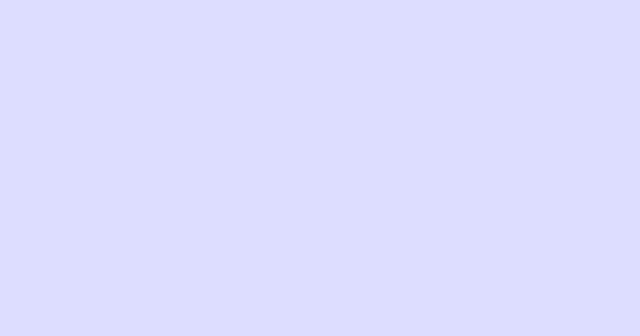
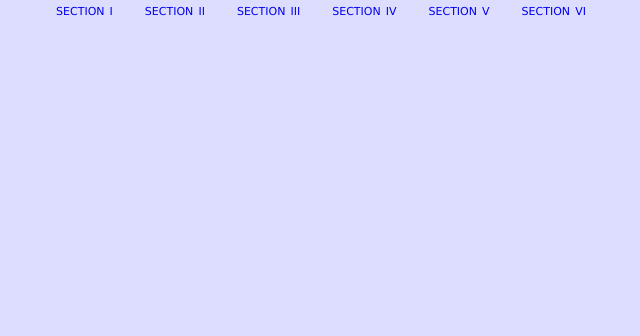
Before and after one commit to crashDeltaGbg/css-scrolling, a plain HTML site: page index.html in a window 1280 px wide. Shown: the top 336 px of the page, without its empty margins (319-959 px from the left). Drawn offline with Linux system fonts and the light colour scheme.

Commit message:
style scrollbar, add smooth scrolling

```diff
--- a/index.html
+++ b/index.html
@@ -9,22 +9,32 @@
 </head>
 <body>
   <main>
+    <header>
+      <menu>
+        <li><a href="#section-1">section i</a></li>
+        <li><a href="#section-2">section ii</a></li>
+        <li><a href="#section-3">section iii</a></li>
+        <li><a href="#section-4">section iv</a></li>
+        <li><a href="#section-5">section v</a></li>
+        <li><a href="#section-6">section vi</a></li>
+      </menu>
+    </header>
     <section id="section-1">
       <h1>Hello</h1>
     </section>
     <section id="section-2">
       <h1>World!</h1>
     </section>
-    <section>
+    <section id="section-3">
       <h1>How</h1>
     </section>
-    <section>
+    <section id="section-4">
       <h1>Are</h1>
     </section>
-    <section>
+    <section id="section-5">
       <h1>We</h1>
     </section>
-    <section>
+    <section id="section-6">
       <h1>Today?</h1>
     </section>
   </main>
--- a/style.css
+++ b/style.css
@@ -3,6 +3,15 @@
 *::after {
   box-sizing: border-box;
   border-collapse: collapse;
+}
+
+:root {
+  scrollbar-color: #dfd #ddf;
+  scrollbar-width: thin;
+}
+
+html {
+  scroll-behavior: smooth;
 }
 
 html,
@@ -15,10 +24,39 @@ body {
   margin: 0;
 }
 
+main {
+  scroll-snap-stop: always;
+  scroll-snap-type: y mandatory;
+}
+
+header {
+  backdrop-filter: blur;
+  position: fixed;
+  width: 100%;
+  z-index: 10;
+}
+
+menu {
+  display: flex;
+  font-family: Verdana, Geneva, Tahoma, sans-serif;
+  font-variant: small-caps;
+  gap: 2rem;
+  justify-content: center;
+  list-style-type: none;
+  margin: 0;
+  padding-inline: 0;
+  width: 100%;
+}
+
+menu a {
+  text-decoration: none;
+}
+
 section {
   display: grid;
   height: 100vh;
   place-items: center;
+  scroll-snap-align: center;
 }
 
 h1 {
@@ -28,6 +66,11 @@ h1 {
 }
 
 @media (prefers-reduced-motion: no-preference) {
+  :root {
+    animation: switch-colors linear;
+    animation-timeline: scroll();
+  }
+
   body {
     animation: color-fade linear forwards;
     animation-timeline: scroll();
@@ -54,4 +97,10 @@ h1 {
       scale: 1;
     }
   }
+
+  @keyframes switch-colors {
+    to {
+      scrollbar-color: #ddf #dfd;
+    }
+  }
 }
```
